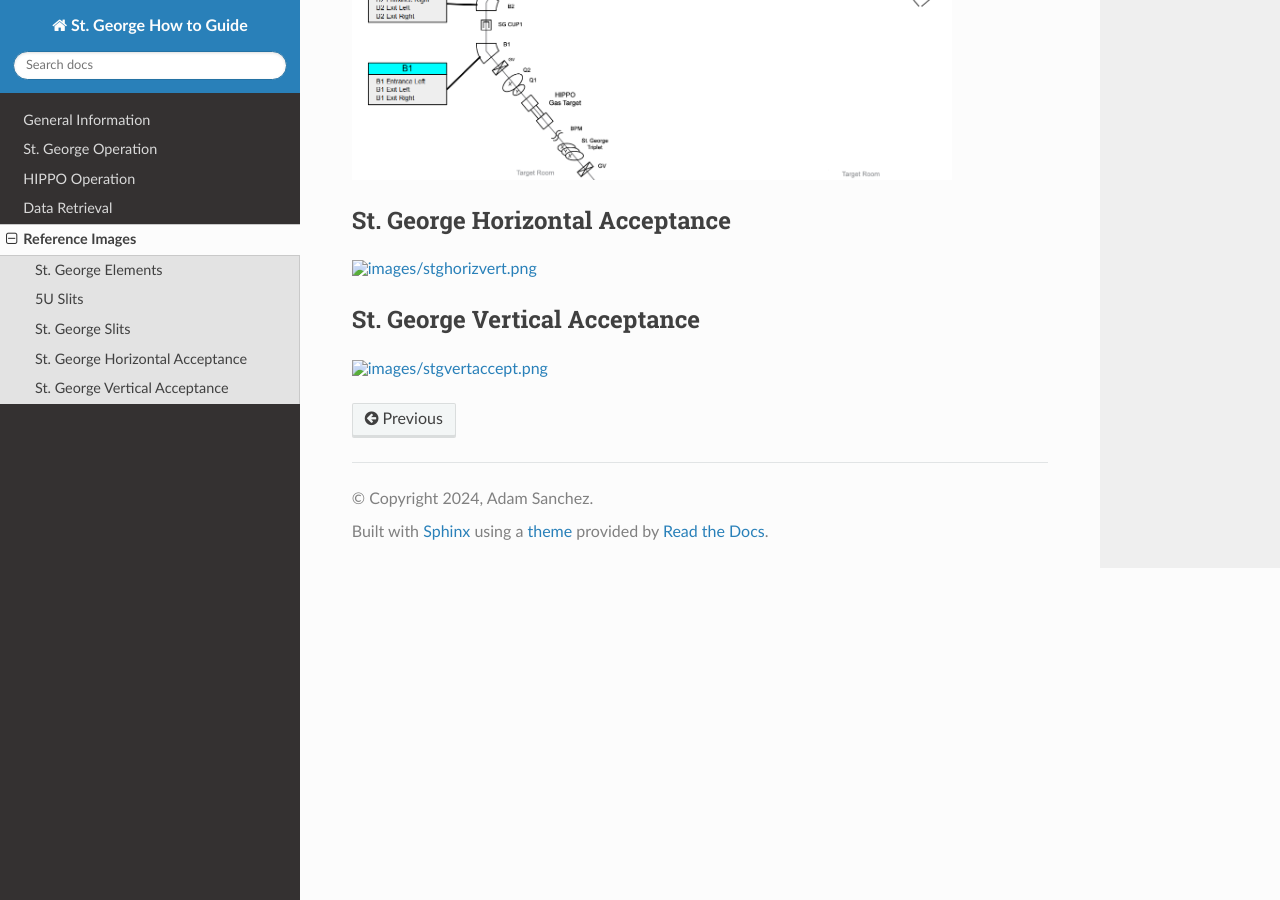
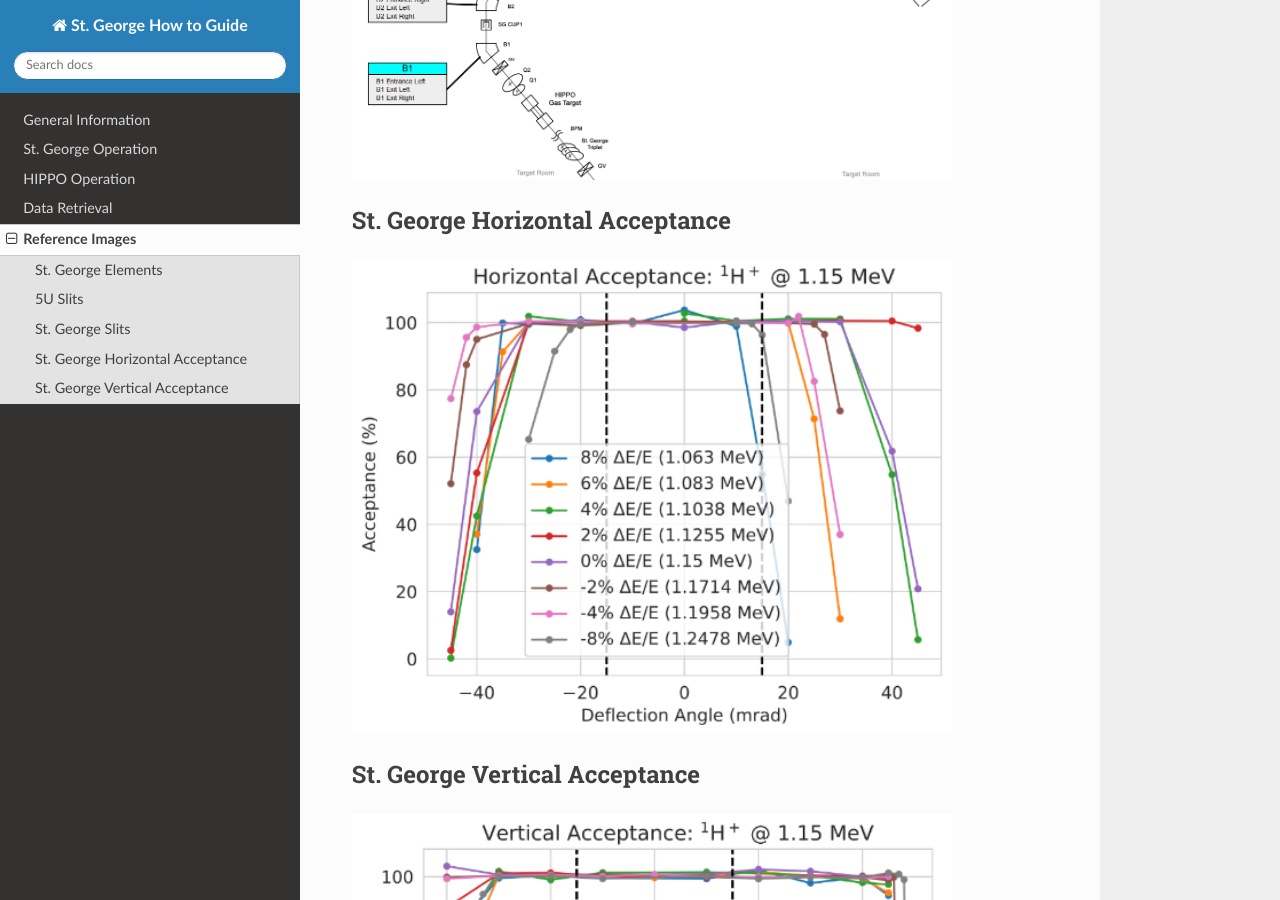
Before and after one commit to asanch25/StG-How-To, a Sphinx documentation site: the page built from docs/source/referenceimages.rst, in a window 1280 px wide and 900 px high, scrolled down 1740 px. Built offline with Sphinx 7.4.7 and the Read the Docs theme 3.1.0, drawn with Linux system fonts in a browser that asks for light colours; pages that are not in the unit, such as notebooks, are missing from menus.

Commit message:
Update referenceimages.rst

```diff
--- a/docs/source/referenceimages.rst
+++ b/docs/source/referenceimages.rst
@@ -19,10 +19,10 @@
 
 St. George Horizontal Acceptance
 -------------------
-.. figure:: images/stghorizvert.png
+.. figure:: images/stghorizvert.PNG
    :width: 600px
 
 St. George Vertical Acceptance
 -------------------
-.. figure:: images/stgvertaccept.png
+.. figure:: images/stgvertaccept.PNG
    :width: 600px
```
